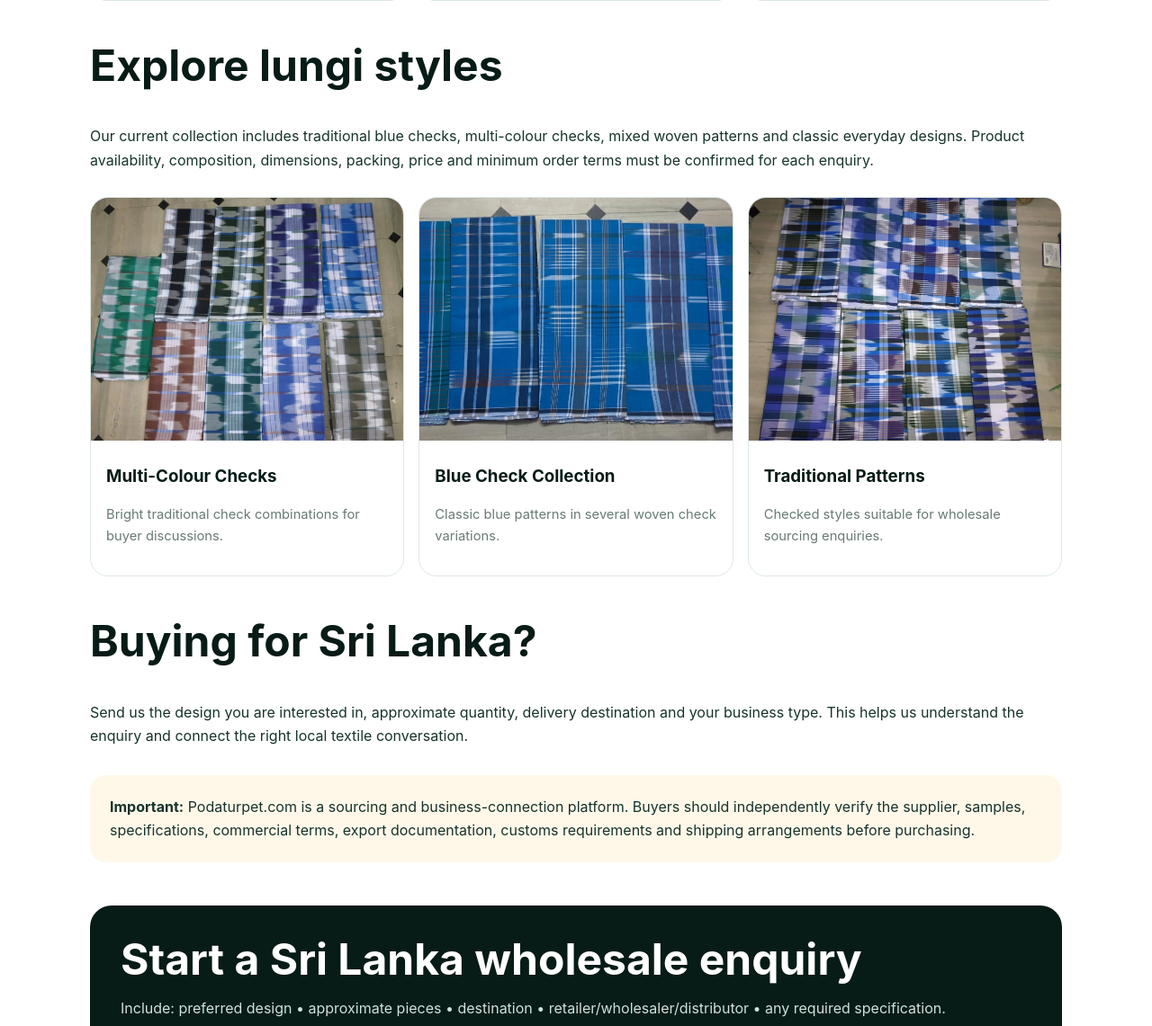
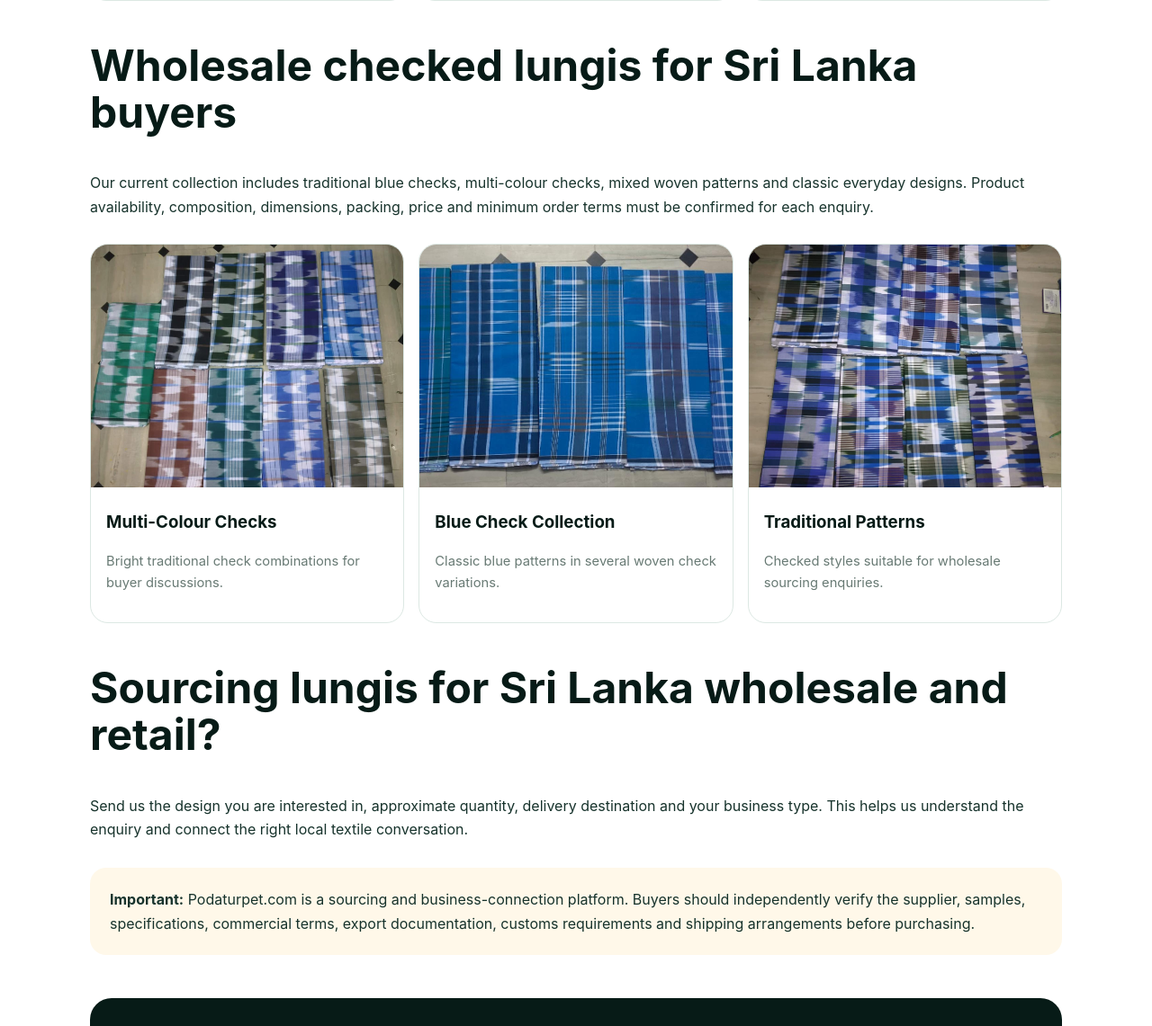
Before and after one commit to svmurali1985/podaturpet-site, a plain HTML site: page wholesale-lungis-sri-lanka.html in a window 1280 px wide. Shown: the part 868-2009 px from the top of the page at 90% size. Drawn offline with Linux system fonts and the light colour scheme.

Commit message:
Improve Sri Lanka lungi buyer SEO

```diff
--- a/wholesale-lungis-sri-lanka.html
+++ b/wholesale-lungis-sri-lanka.html
@@ -16,14 +16,14 @@ footer{border-top:1px solid var(--border);padding:30px 0;color:var(--muted);font
 <a class="btn" href="https://wa.me/14793201970?text=Hello%20Murali%2C%20I%20am%20a%20buyer%20from%20Sri%20Lanka.%20I%20am%20interested%20in%20wholesale%20lungis.%20Quantity%3A%20____%20Destination%3A%20____">WhatsApp Buyer Enquiry</a><a class="btn dark" href="mailto:svmuralicenterton@gmail.com?subject=Sri%20Lanka%20Wholesale%20Lungi%20Enquiry">Email Enquiry</a></div></section>
 <main><div class="wrap">
 <div class="facts"><div class="fact"><b>Real product photos</b>See actual checked designs.</div><div class="fact"><b>Bulk enquiries</b>Tell us your approximate quantity.</div><div class="fact"><b>Podaturpet, India</b>Textile sourcing connections from Tamil Nadu.</div></div>
-<h2>Explore lungi styles</h2><p>Our current collection includes traditional blue checks, multi-colour checks, mixed woven patterns and classic everyday designs. Product availability, composition, dimensions, packing, price and minimum order terms must be confirmed for each enquiry.</p>
+<h2>Wholesale checked lungis for Sri Lanka buyers</h2><p>Our current collection includes traditional blue checks, multi-colour checks, mixed woven patterns and classic everyday designs. Product availability, composition, dimensions, packing, price and minimum order terms must be confirmed for each enquiry.</p>
 <div class="products">
 <div class="product"><img src="images/lungi-collection.jpeg" alt="Colourful checked lungis for wholesale buyers in Sri Lanka"><div><h3>Multi-Colour Checks</h3><p>Bright traditional check combinations for buyer discussions.</p></div></div>
 <div class="product"><img src="images/lungi-blue.jpeg" alt="Blue checked lungis for Sri Lanka wholesale sourcing"><div><h3>Blue Check Collection</h3><p>Classic blue patterns in several woven check variations.</p></div></div>
 <div class="product"><img src="images/lungi-patterns.jpeg" alt="Traditional woven lungi patterns for Sri Lanka buyers"><div><h3>Traditional Patterns</h3><p>Checked styles suitable for wholesale sourcing enquiries.</p></div></div>
 </div>
-<h2>Buying for Sri Lanka?</h2><p>Send us the design you are interested in, approximate quantity, delivery destination and your business type. This helps us understand the enquiry and connect the right local textile conversation.</p>
+<h2>Sourcing lungis for Sri Lanka wholesale and retail?</h2><p>Send us the design you are interested in, approximate quantity, delivery destination and your business type. This helps us understand the enquiry and connect the right local textile conversation.</p>
 <div class="note"><b>Important:</b> Podaturpet.com is a sourcing and business-connection platform. Buyers should independently verify the supplier, samples, specifications, commercial terms, export documentation, customs requirements and shipping arrangements before purchasing.</div>
-<div class="cta"><h2>Start a Sri Lanka wholesale enquiry</h2><p>Include: preferred design • approximate pieces • destination • retailer/wholesaler/distributor • any required specification.</p><a class="btn" href="https://wa.me/14793201970?text=Hello%20Murali%2C%20I%20am%20a%20buyer%20from%20Sri%20Lanka.%20Design%3A%20____%20Quantity%3A%20____%20Destination%3A%20____%20Business%20type%3A%20____">Send enquiry on WhatsApp</a></div>
+<div class="cta"><h2>Start your Sri Lanka wholesale lungi enquiry</h2><p>Include: preferred design • approximate pieces • destination • retailer/wholesaler/distributor • any required specification.</p><a class="btn" href="https://wa.me/14793201970?text=Hello%20Murali%2C%20I%20am%20a%20buyer%20from%20Sri%20Lanka.%20Design%3A%20____%20Quantity%3A%20____%20Destination%3A%20____%20Business%20type%3A%20____">Send enquiry on WhatsApp</a></div>
 <div class="links"><b>Other international buyer pages:</b><br><a href="/wholesale-lungis-uae.html">UAE & Dubai</a> <a href="/wholesale-lungis-saudi-arabia.html">Saudi Arabia</a> <a href="/wholesale-lungis-oman.html">Oman</a> <a href="/wholesale-lungis-malaysia.html">Malaysia</a> <a href="/wholesale-lungis-singapore.html">Singapore</a></div>
 </div></main><footer><div class="wrap">© Podaturpet.com • Independent textile sourcing and town information platform.</div></footer></body></html>
```
